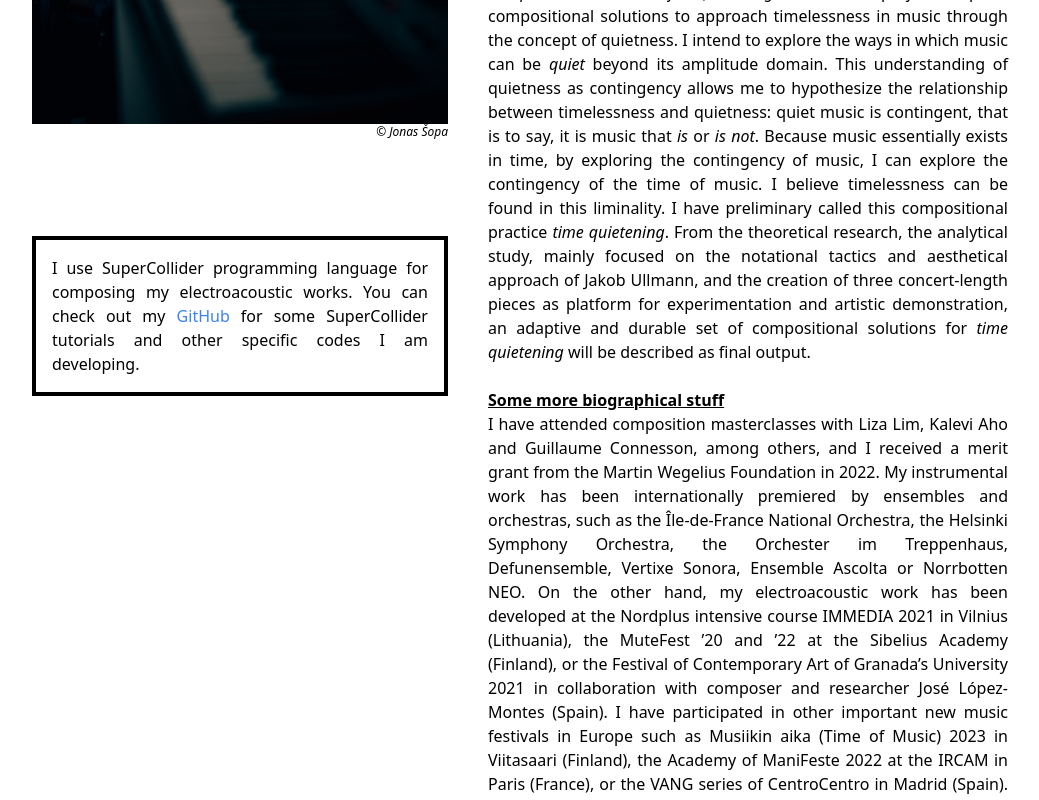
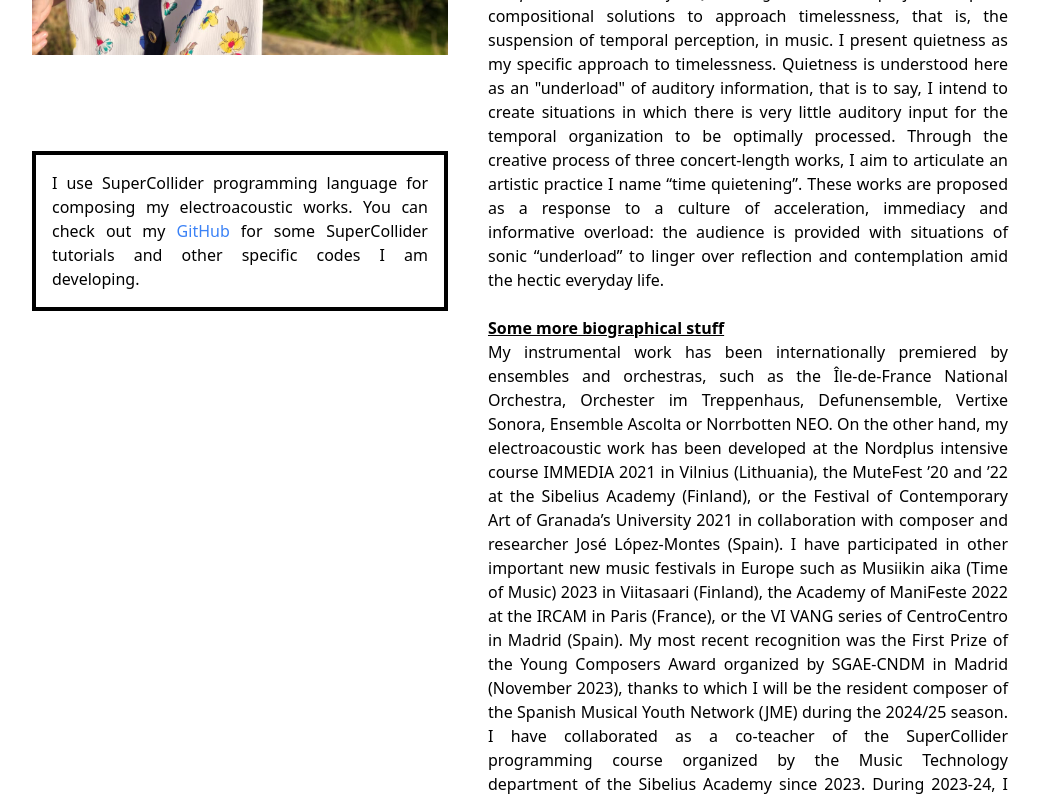
Before and after one commit to Kyokatarz/pilar-personal-website, a React (Create React App) app: page /about-me in a window 1280 px wide. Shown: the part 660-1460 px from the top of the page, without its empty margins (120-1159 px from the left). Built offline with nearby package versions, Linux system fonts and the light colour scheme.

Commit message:
December updates

```diff
--- a/src/App.tsx
+++ b/src/App.tsx
@@ -28,7 +28,7 @@ function App() {
         </Routes>
       </main>
       <footer className='mb-5'>
-        Open source website @{' '}
+        Open-source website @{' '}
         <a
           href='https://github.com/Kyokatarz/pilar-personal-website'
           target='_blank'
--- a/src/pages/FullAbout/FullAbout.tsx
+++ b/src/pages/FullAbout/FullAbout.tsx
@@ -6,7 +6,7 @@ import Section from '../../components/Section'
 import SeeMore from '../../components/SeeMore'
 import SubSectionHeader from '../../components/SubSectionHeader'
 
-import PilarWorking from './assets/pilar-working.jpg'
+import PilarWorking from './assets/foto-vertical.jpg'
 
 const FullAbout = () => {
   return (
@@ -15,9 +15,6 @@ const FullAbout = () => {
       <div className='justify-center items-center w-full flex flex-col lg:items-start lg:flex-row lg:flex-wrap lg:justify-center'>
         <div className='max-w-lg lg:mr-10 mb-8 lg:w-4/12'>
           <img src={PilarWorking} alt='Pilar working' />
-          <figcaption className='w-full text-right text-xs italic'>
-            © Jonas Šopa
-          </figcaption>
           <div className='mt-24 w-full text-left border-black border-4 p-4 hidden lg:block'>
             <Paragraph>
               I use SuperCollider programming language for composing my
@@ -91,24 +88,19 @@ const FullAbout = () => {
                 Lingering over Sound; Compositional Solutions for Quietening
                 Time
               </em>
-              . In this project I explore compositional solutions to approach
-              timelessness in music through the concept of quietness. I intend
-              to explore the ways in which music can be <em>quiet</em> beyond
-              its amplitude domain. This understanding of quietness as
-              contingency allows me to hypothesize the relationship between
-              timelessness and quietness: quiet music is contingent, that is to
-              say, it is music that <em>is</em> or <em>is not</em>. Because
-              music essentially exists in time, by exploring the contingency of
-              music, I can explore the contingency of the time of music. I
-              believe timelessness can be found in this liminality. I have
-              preliminary called this compositional practice{' '}
-              <em>time quietening</em>. From the theoretical research, the
-              analytical study, mainly focused on the notational tactics and
-              aesthetical approach of Jakob Ullmann, and the creation of three
-              concert-length pieces as platform for experimentation and artistic
-              demonstration, an adaptive and durable set of compositional
-              solutions for <em>time quietening</em> will be described as final
-              output.
+              . In this project, I explore compositional solutions to approach
+              timelessness, that is, the suspension of temporal perception, in
+              music. I present quietness as my specific approach to
+              timelessness. Quietness is understood here as an "underload" of
+              auditory information, that is to say, I intend to create
+              situations in which there is very little auditory input for the
+              temporal organization to be optimally processed. Through the
+              creative process of three concert-length works, I aim to
+              articulate an artistic practice I name “time quietening”. These
+              works are proposed as a response to a culture of acceleration,
+              immediacy and informative overload: the audience is provided with
+              situations of sonic “underload” to linger over reflection and
+              contemplation amid the hectic everyday life.
             </Paragraph>
           </ul>
           <br />
@@ -117,31 +109,31 @@ const FullAbout = () => {
           </SubSectionHeader>
           <Paragraph>
             <ul>
-              I have attended composition masterclasses with Liza Lim, Kalevi
-              Aho and Guillaume Connesson, among others, and I received a merit
-              grant from the Martin Wegelius Foundation in 2022. My instrumental
-              work has been internationally premiered by ensembles and
-              orchestras, such as the Île-de-France National Orchestra, the
-              Helsinki Symphony Orchestra, the Orchester im Treppenhaus,
-              Defunensemble, Vertixe Sonora, Ensemble Ascolta or Norrbotten NEO.
-              On the other hand, my electroacoustic work has been developed at
-              the Nordplus intensive course IMMEDIA 2021 in Vilnius (Lithuania),
-              the MuteFest ’20 and ’22 at the Sibelius Academy (Finland), or the
-              Festival of Contemporary Art of Granada’s University 2021 in
-              collaboration with composer and researcher José López-Montes
-              (Spain). I have participated in other important new music
-              festivals in Europe such as Musiikin aika (Time of Music) 2023 in
-              Viitasaari (Finland), the Academy of ManiFeste 2022 at the IRCAM
-              in Paris (France), or the VANG series of CentroCentro in Madrid
-              (Spain). I have also collaborated as a co-teacher of the
-              SuperCollider programming course organized by the Music Technology
-              department of the Sibelius Academy in May 2023. During 2023, I
-              have been invited by the Ulysses Network to join the Ulysses
-              Journeys for young composers with stops at the Musiikin aika
-              Festival in Viitasaari (Finland) and the akademie kontemporär in
-              Hamburg (Germany). I am also currently working on a text-based
-              work (the so-called <em>book</em>), and sometimes I dust off my
-              flute and my collage notebook.
+              My instrumental work has been internationally premiered by
+              ensembles and orchestras, such as the Île-de-France National
+              Orchestra, Orchester im Treppenhaus, Defunensemble, Vertixe
+              Sonora, Ensemble Ascolta or Norrbotten NEO. On the other hand, my
+              electroacoustic work has been developed at the Nordplus intensive
+              course IMMEDIA 2021 in Vilnius (Lithuania), the MuteFest ’20 and
+              ’22 at the Sibelius Academy (Finland), or the Festival of
+              Contemporary Art of Granada’s University 2021 in collaboration
+              with composer and researcher José López-Montes (Spain). I have
+              participated in other important new music festivals in Europe such
+              as Musiikin aika (Time of Music) 2023 in Viitasaari (Finland), the
+              Academy of ManiFeste 2022 at the IRCAM in Paris (France), or the
+              VI VANG series of CentroCentro in Madrid (Spain). My most recent
+              recognition was the First Prize of the Young Composers Award
+              organized by SGAE-CNDM in Madrid (November 2023), thanks to which
+              I will be the resident composer of the Spanish Musical Youth
+              Network (JME) during the 2024/25 season. I have collaborated as a
+              co-teacher of the SuperCollider programming course organized by
+              the Music Technology department of the Sibelius Academy since
+              2023. During 2023-24, I have also been invited by the Ulysses
+              Network to join the Ulysses Journeys for young composers,
+              attending composition courses at Viitasaari, Hamburg and
+              Barcelona. I am currently working on a text-based work (the
+              so-called <em>book</em>), and sometimes I dust off my flute and my
+              collage notebook.
             </ul>
           </Paragraph>
           <Paragraph>
--- a/src/pages/Landing/sections/Introduction/Introduction.tsx
+++ b/src/pages/Landing/sections/Introduction/Introduction.tsx
@@ -4,16 +4,13 @@ import Paragraph from '../../../../components/Paragraph'
 import Section from '../../../../components/Section'
 import SubSectionHeader from '../../../../components/SubSectionHeader'
 
-import TheUgly from '../../assets/foto-horizontal.jpeg'
+import TheUgly from '../../assets/foto-horizontal.jpg'
 
 const Introduction = () => {
   return (
     <Section id='landing-introduction'>
       <div className='flex items-center justify-center mb-6 max-w-sm flex-col'>
         <img src={TheUgly} alt='' className='max-w-full w-auto' />
-        <figcaption className='w-full text-right text-xs italic'>
-          © Jonas Šopa
-        </figcaption>
       </div>
       <Article>
         <header>
@@ -30,19 +27,20 @@ const Introduction = () => {
         </SubSectionHeader>
         <Paragraph>
           I would like to question our approach to artistic expression in the
-          mass-market era, our capacity of perceiving and interpreting the world
-          and the self, and our subsequent consciousness and freedom. I dream
-          about and work for a new way of creation, interpretation and reception
-          of art within an environment free of market domination, academic
+          mass-market era, our capacity to perceive and interpret the world and
+          the self, and our subsequent consciousness and freedom. I dream about
+          and work for a new way of creation, interpretation and reception of
+          art within an environment free of market domination, academic
           technocracy and administrative deception.
           <br />
           <br />
-          My work as an artist is focused on sound, it's time and experience. I
-          intend to create situations where the listener can linger. I believe
-          in the contingency of quietened sound to reconstruct the fragmented
-          present, to overcome the hurry, the excess of information, the
-          automatization, the immediacy of production, consumption and
-          optimization. I train myself{' '}
+          My work as an artist is focused on the problematization of time,
+          mostly through sound, as a social tool. I intend to create situations
+          of sonic "underload" where the listener can linger over reflection and
+          contemplation. I believe in quietness to overcome the excess of
+          information, fragmentation of the present, and immediacy of
+          production, consumption and optimization of today's everyday life. I
+          train myself{' '}
           <em>
             to look better in order to see, to listen better in order to hear
           </em>{' '}
@@ -53,10 +51,9 @@ const Introduction = () => {
           <br />
           I intend to understand and exist in the present through artistic
           creation, focusing on finding a solid ground, presence and intention
-          for my creative necessities. Some of my current keywords are
-          non-teleology, timelessness, quietness, liminality, contingency,
-          silence. Through them, I believe I can find a space of contemplation
-          and self-reflection both for me and others.
+          for my creative necessities. I hope to create opportunities to
+          encounter continuity, depth and meaning in this hectic world for me
+          and others.
           <br />
           <br />
           <em>
@@ -68,14 +65,14 @@ const Introduction = () => {
           </em>{' '}
           (John Cage, "Lecture on Nothing").
           <br />
-          <br />I commit myself to <em>quietening time</em> and{' '}
-          <em>lingering over sound</em>.
+          <br />I commit myself to <em>quieten time</em> and{' '}
+          <em>linger over sound</em>.
           <br />
           <br />
           <br />
         </Paragraph>
 
-        <SubSectionHeader level={2}>Acknowledgements</SubSectionHeader>
+        <SubSectionHeader level={2}>Acknowledgments</SubSectionHeader>
         <Paragraph>
           Thanks to Jean-Paul Sartre for <span className='italic'>Nausea</span>,
           John Kennedy Toole for{' '}
@@ -88,7 +85,12 @@ const Introduction = () => {
           era.
           <br />
           <br />
-          Thanks to Dada. Thanks to Fluxus.
+          Thanks to Dada (
+          <em>
+            dada m'dada, dada m'dada dada mhm, dada dera dada, dada Hue, dada
+            Tza
+          </em>
+          ). Thanks to Fluxus.
           <br />
           <br />
           Thanks to Mayakovsky{' '}
@@ -105,7 +107,7 @@ const Introduction = () => {
         <br />
         <br />
         <p className={'italic text-left'}>
-          This open source website has been kindly designed and developed by{' '}
+          This open-source website has been kindly designed and developed by{' '}
           <a
             href='https://fi.linkedin.com/in/giang-tran97'
             target='_blank'
@@ -114,7 +116,7 @@ const Introduction = () => {
           >
             Giang Tran{' '}
           </a>
-          <span className='not-italic'>😎</span>. Still work in progress!
+          <span className='not-italic'>😎</span>. Still a work in progress!
         </p>
       </Article>
     </Section>
--- a/src/pages/Media/Media.tsx
+++ b/src/pages/Media/Media.tsx
@@ -122,17 +122,24 @@ const Media = () => {
         <p className='underline'>Upcoming premiers</p>
         <ul className='mt-8'>
           <ListItem>
-            Piece for harp for Maaria Pulakka's master's concert, to be
-            confirmed
+            "Dos fughettas", for violin and piano (2019) - To be premiered by
+            Carlos Galán and Emilio Sánchez in Madrid and Andalucía, Spain, in
+            February and March 2024, respectively.
           </ListItem>
           <ListItem>
-            "Music to watch a puddle dry", for flute and tape - To be premiered
-            by Francisco Rojas in Gent, Belgium, in June 2024
+            "Lull", for solo harp and tape (2024) - To be premiered by Maaria
+            Pulakka at her master's concert at the Sibelius Academy in Helsinki,
+            Finland, in the Autumn 2024
           </ListItem>
           <ListItem>
-            "Brief Requiem for the Poets and Prayers", for chamber orchestra
-            (2022) – To be premiered by Avanti! Chamber Orchestra at Sovisoitto
-            (Summer Sounds Festival) in June 2024 (Porvoo, Finland)
+            "Music to watch a puddle dry" (2024), for flute and tape - To be
+            premiered by Francisco Rojas in Gent, Belgium, in June 2024
+          </ListItem>
+          <ListItem>
+            "Brief Requiem for the Poets and Prayers" (2023), for chamber
+            orchestra (2022) – To be premiered by Avanti! Chamber Orchestra at
+            Sovisoitto (Summer Sounds Festival) on the 30th of June 2024
+            (Porvoo, Finland)
           </ListItem>
         </ul>
       </div>
--- a/src/pages/Works/Works.tsx
+++ b/src/pages/Works/Works.tsx
@@ -7,6 +7,24 @@ const Works = () => {
     <Section maxWidth='max-w-screen-sm'>
       <h1 className='text-4xl font-bold text-center mb-6'>Works</h1>
       <ul className='text-justify'>
+        <ListItem>
+          <em>
+            Echaron abajo una casita cubierta de hiedra que me gustaba mirar de
+            lejos (They tore down a little house covered in ivy that I liked to
+            look at from afar
+          </em>
+          , for soprano, alto flute, bass clarinet, percussion and piano
+          (September 2023) – Premiered by CrossingLines Ensemble, November 27,
+          2023 (Madrid, Spain){' '}
+          <a
+            href='https://archive.org/details/they-tore-down-a-little-house'
+            target='_blank'
+            rel='noreferrer'
+            className='text-blue-500'
+          >
+            [PDF]
+          </a>
+        </ListItem>
         <ListItem>
           <em>Music to watch the clouds pass by on a windless day</em>, for
           seven players (July 2023) – Premiered by Ensemble Ascolta and students
```
Also changed, not shown: src/pages/FullAbout/assets/foto-vertical.jpg (added).
